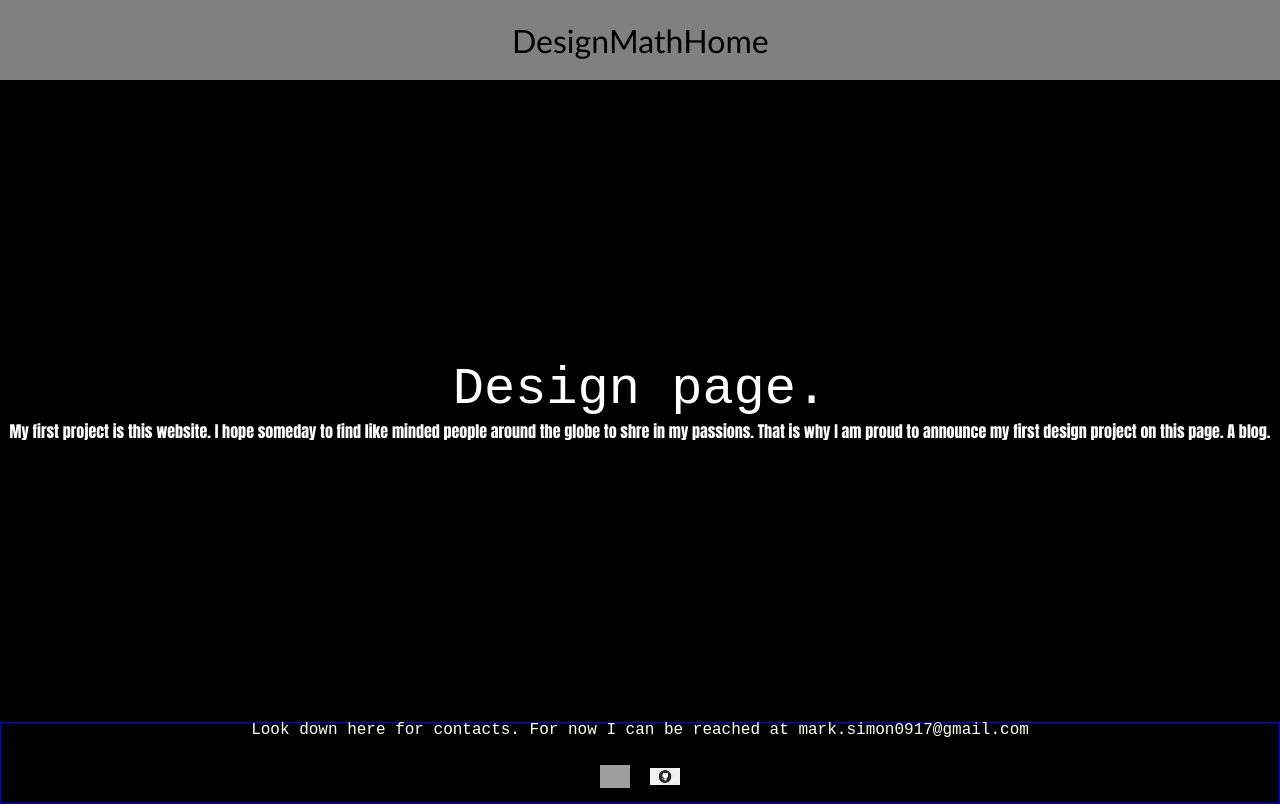
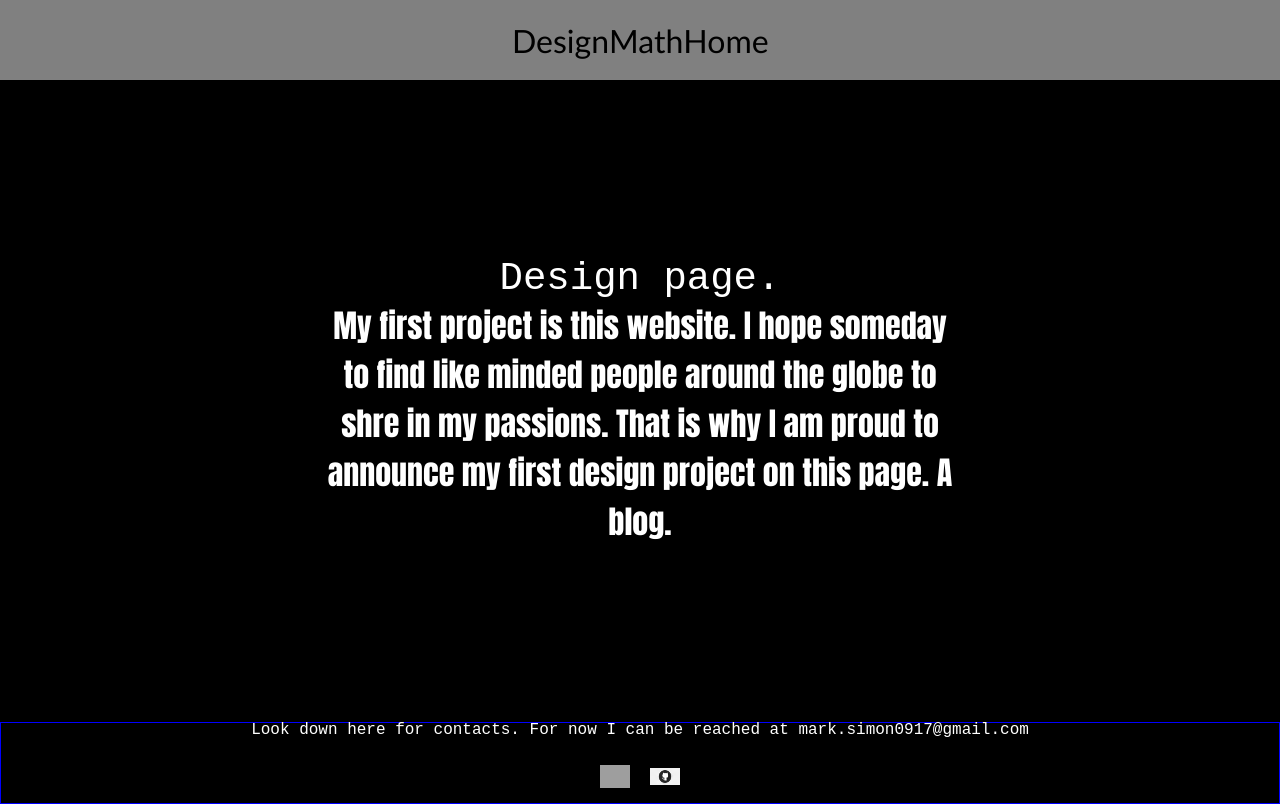
Before and after one commit to markgsimon/website, a React (Create React App) app: page /Design in a window 1280 px wide. Built offline with nearby package versions, Linux system fonts and the light colour scheme; grey boxes are pictures that could not be loaded.

Commit message:
altered fonts to be more readable, added text-align center

```diff
--- a/src/pages/Design/styles.js
+++ b/src/pages/Design/styles.js
@@ -5,12 +5,12 @@ export const DesignContent = styled.div`
     flex-direction: column;
     justify-content: center;
     align-items: center;
-
+    width: 50%;
 `;
 
 export const Title = styled.div`
     font-family: monospace;
-    font-size: 4em;
+    font-size: 3em;
     color: white;
 
 `;
@@ -18,6 +18,7 @@ export const Title = styled.div`
 export const Text = styled.div`
     font-family: Impact, Haettenschweiler, 'Arial Narrow Bold', sans-serif;
     color: white;
-    font-size: 1em;
+    font-size: 2em;
+    text-align: center;
 
 `;
```
